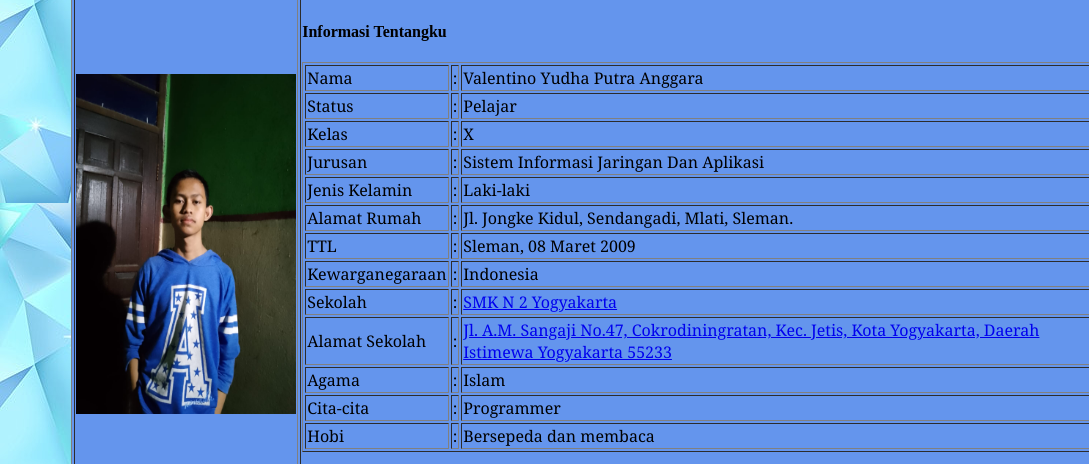
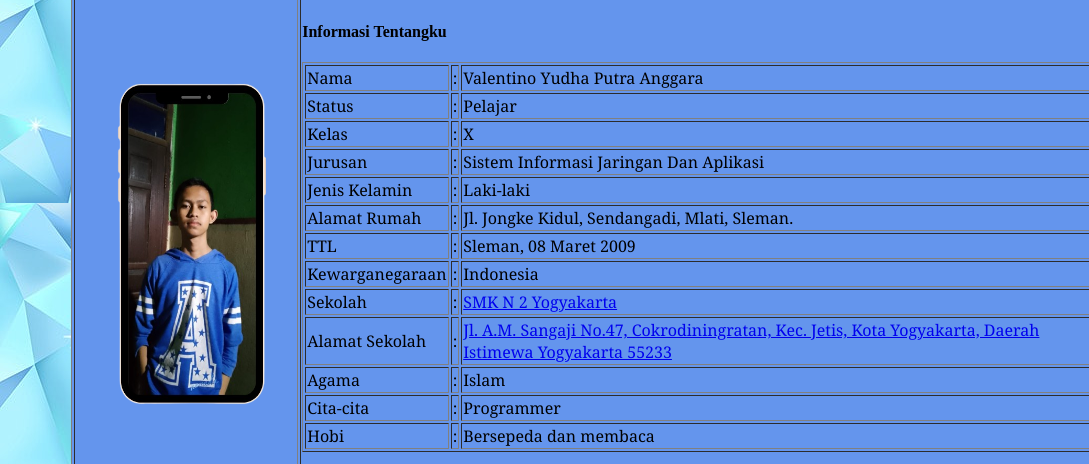
Before and after one commit to Valzzie-Tzy/valentinoyudha-personalweb, a plain HTML site: page Profil.html in a window 1280 px wide. Shown: the part 157-621 px from the top of the page, 0-1089 px from the left. Drawn offline with Linux system fonts and the light colour scheme.

Commit message:
Update Profil.html

```diff
--- a/Profil.html
+++ b/Profil.html
@@ -19,7 +19,7 @@
         <td><a href="bukutamu.html"><img src="images/pngwing.com (1).png" width="55px"><br>Buku Tamu</a></td>
       </tr>
       <tr align="center">
-            <td colspan="2"><img src="images/Dingin.jpeg" width="220px" height="340px"></td>
+            <td colspan="2"><img src="images/Dingin.png" width="220px" height="340px"></td>
             <td colspan="2" valign="top" align="left"><h4>Informasi Tentangku</h4>
               <font face="Georgia"><p><table border="1">
                 <tr>
```
